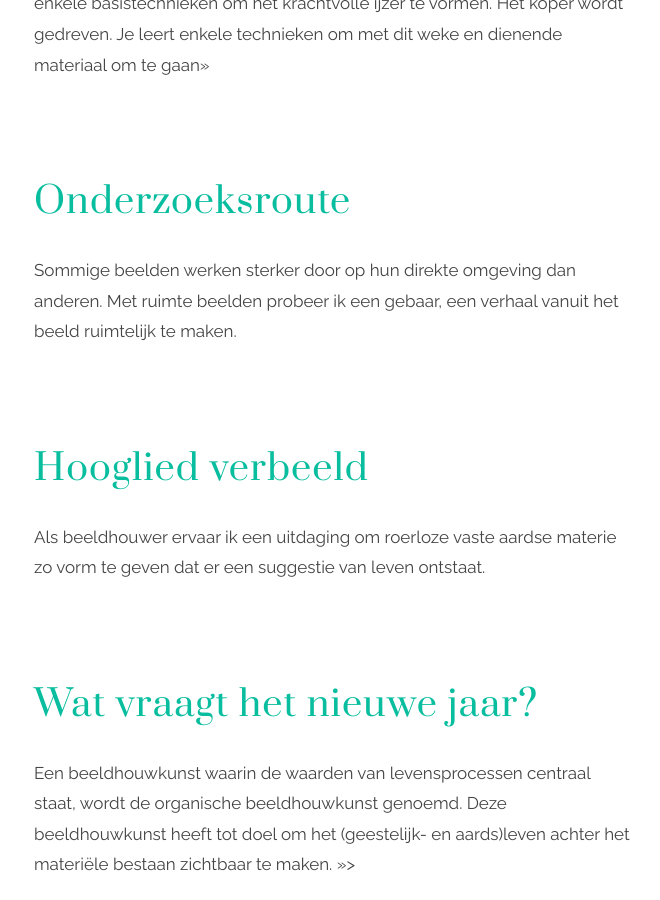
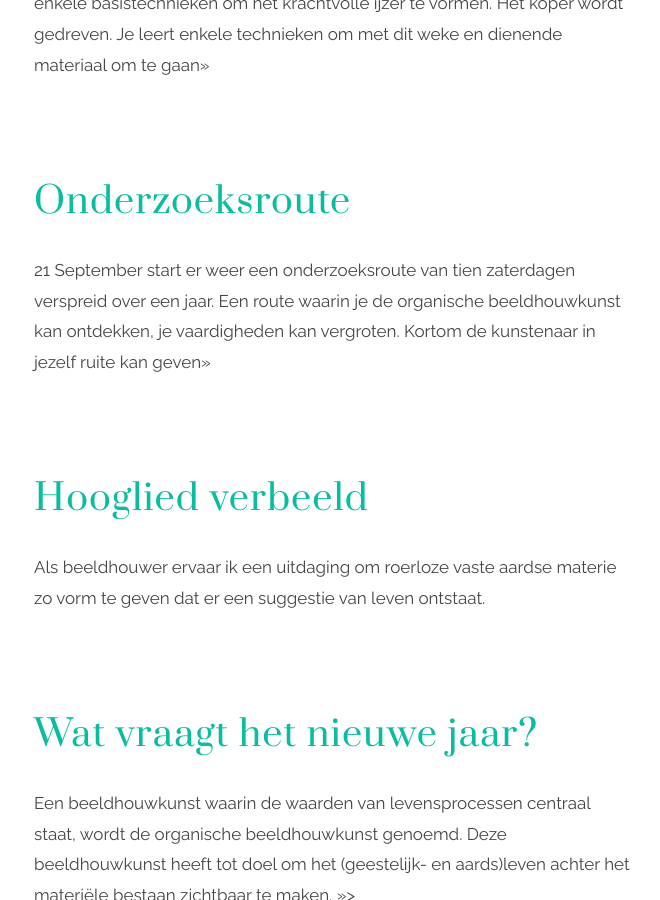
Before and after one commit to feicohajonides2020/feicohajonides2020.github.io, a Jekyll site: the page built from index.html, in a window 1280 px wide and 900 px high, scrolled down 936 px. Shown: the whole window, without its empty margins (306-966 px from the left). Built offline with Jekyll 4.4.1, drawn with Linux system fonts in a browser that asks for light colours; the list of posts is cut into pages by our own code.

Commit message:
Update 2019-10-07-Onderzoeksroute.md

```diff
--- a/_posts/2019-10-07-Onderzoeksroute.md
+++ b/_posts/2019-10-07-Onderzoeksroute.md
@@ -6,30 +6,13 @@ header:
     align:
     text: light
 ---
-Sommige beelden werken sterker door op hun direkte omgeving dan anderen. Met ruimte beelden probeer ik een gebaar, een verhaal vanuit het beeld ruimtelijk te maken.
+21 September start er weer een onderzoeksroute van tien zaterdagen verspreid over een jaar. Een route waarin je de organische beeldhouwkunst kan ontdekken, je vaardigheden kan vergroten. Kortom de kunstenaar in jezelf ruite kan geven>>
 
-{% include image.html img="https://25853585-541091259790646543.preview.editmysite.com/uploads/2/5/8/5/25853585/1-poort_orig.jpg" alt="Alt for image" caption="Poort" %}
-
-In ons leven mee aan de opbouw van een poort. De poort in ons naar de geestelijke wereld.
-
-{% include image.html img="https://25853585-541091259790646543.preview.editmysite.com/uploads/2/5/8/5/25853585/2-door-vleugelen-bewogen_orig.jpg" alt="Alt for image" caption="Door vleugelen bewogen" %}
-
-Hoe wonderschoon kan een vleugelslag van een vogel zijn bij het loskomen van de grond?
-
-{% include image.html img="https://25853585-541091259790646543.preview.editmysite.com/uploads/2/5/8/5/25853585/3-voor-de-poort_orig.jpg" alt="Alt for image" caption="Mens op de drempel" %}
-
-Wij mensen staan dagelijks op een drempel. Nemen we een stap voorwaards of wachten we af?
-
-{% include image.html img="https://25853585-541091259790646543.preview.editmysite.com/uploads/2/5/8/5/25853585/4-gesprek_orig.jpg" alt="Alt for image" caption="Gespreksruimte" %}
-
-Een goed gesprek schept een ruimte om de gesprekspartners heen. Een ruimte die ontwikkelingsruimte geeft.
-
-{% include image.html img="https://25853585-541091259790646543.preview.editmysite.com/uploads/2/5/8/5/25853585/5-vleugelen_orig.jpeg" alt="Alt for image" caption="Vleugelruimte" %}
-
-Het omarmen van de uiterlijke ruimte schept innerlijke ruimte in onze ziel.
-
-
-## Lightbox
-Klik op de foto en hij wordt vergroot.
-
-{% include image.html img="https://25853585-541091259790646543.preview.editmysite.com/uploads/2/5/8/5/25853585/overwinning-op-de-leugen-kopie_orig.jpg" style="wide" lightbox="true" alt="Alt for image" caption="Overwinning op de leugen" %}
+Een route waarin iedere deelnemer aan een eigen beeldend project kan werken. Dat kan een thema zijn dat jou (al wat langer) aanspreekt. Bijvoorbeeld boetseren van het menselijke. Of: welk beeld geeft mij werkelijk kracht en hoop? Tijdens deze dagen kan je met diverse materialen (bijvoorbeeld: hout, klei, metaal) en diverse technieken werken.  Kortom een onderzoeksroute waarin je jouw wensen in de organische beeldhouwkunst kan onderzoeken.  Daarnaast kiezen we iedere keer als opmaat een thema uit de Organische Beeldhouwkunst. Dit thema onderzoeken we met elkaar. Thema’s als: “hoe breng ik levenskracht in mijn vormen?” of “hoe druk ik liefde uit in een beeld?“
+Een verrassende route waarin je jouw kunstenaarschap tegenkomt en kan uitbouwen zodat het een waardevolle plaats in jouw leven kan krijgen.
+Data:    21 september; 19 oktober; 16 november; 14 december;          	18 januari; 15 februari; 15 maart; 12 april; 17 mei; 14 juni.
+Met:      Feico Hajonides - beeldhouwer
+Plaats:   Aardewerkplaats - Windheuvelstraat 3 - Brummen
+Tijd:       Tien zaterdagen van 9:00 uur tot 16:00 uur.
+Kosten: 1250,-  euro (tien bijeenkomsten, inclusief basismateriaal)
+Aanmelden: info@feicohajonides.nl
```
